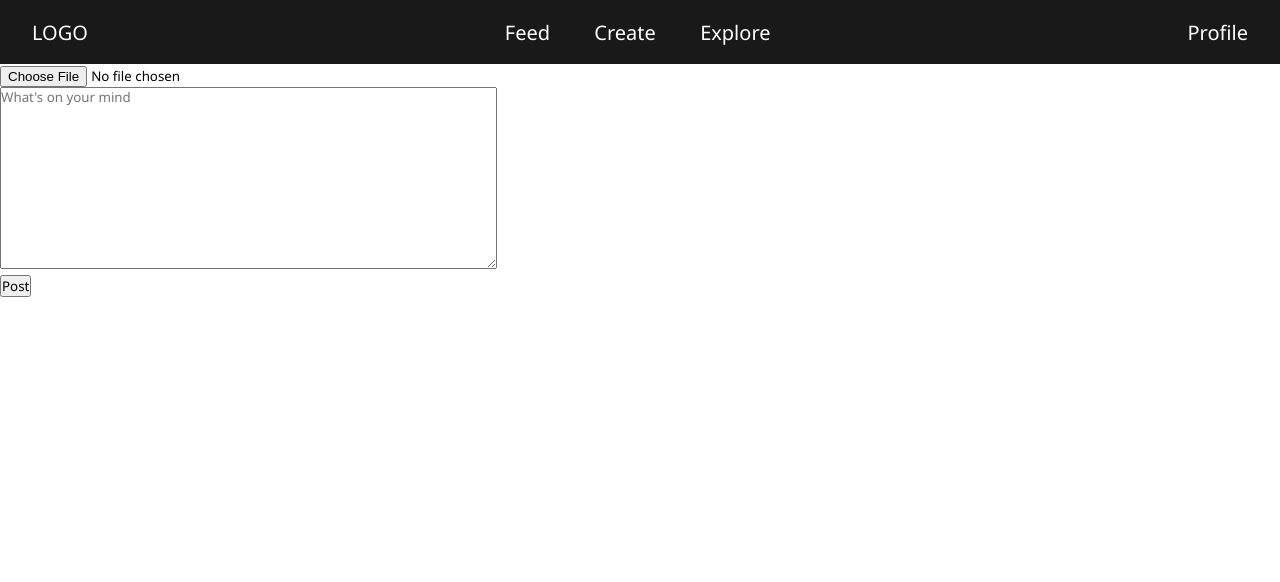
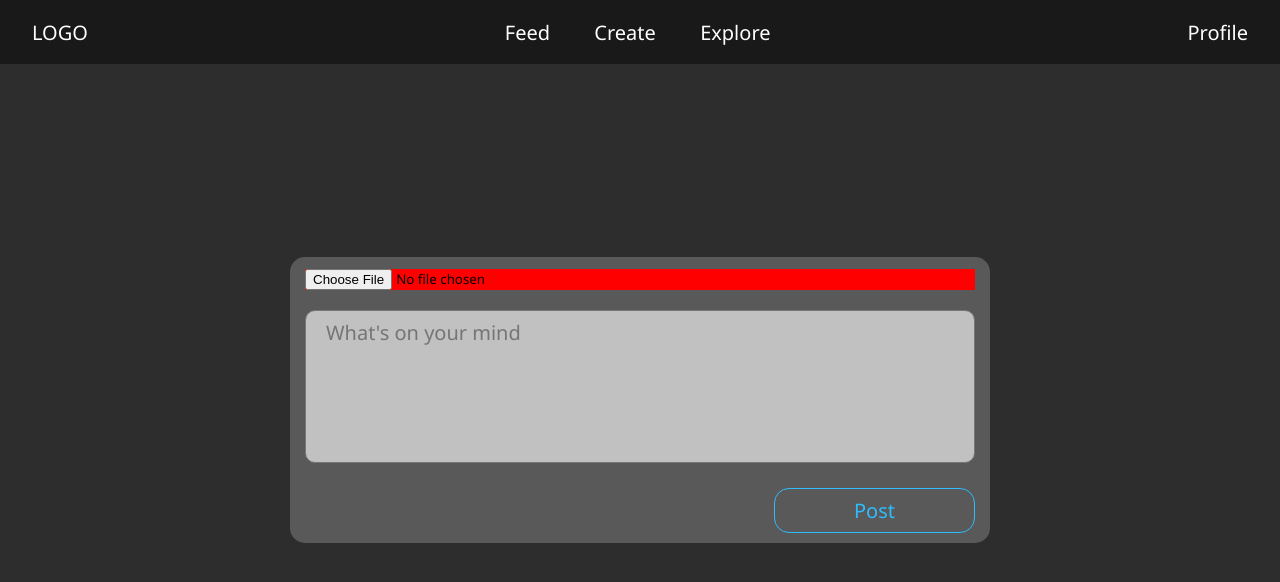
Before and after one commit to hassanshakil12/MERN-Social-Media-App, a React (Vite) app in the folder frontend/: page /createPost in a window 1280 px wide. Shown: the top 582 px of the page. Built offline with nearby package versions, Linux system fonts and the light colour scheme.

Commit message:
Added Styles...

```diff
--- a/frontend/src/components/CreatePost/CreatePost.css
+++ b/frontend/src/components/CreatePost/CreatePost.css
@@ -0,0 +1,62 @@
+.createPost-container {
+    background-color: rgb(45, 45, 45);
+    width: 100%;
+    height: 92vh;
+}
+
+/* Create Post Form CSS */
+
+.createPost-form {
+    background-color: rgb(89, 89, 89);
+    width: fit-content;
+    position: absolute;
+    height: fit-content;
+    width: 700px;
+    padding: 15px 30px;
+    border-radius: 15px;
+    top: 50%;
+    left: 50%;
+    transform: translate(-50%, -50%);
+    padding: 10px 15px;
+    border-radius: 15px;
+    display: flex;
+    align-content: center;
+    flex-direction: column;
+    justify-content: space-between;
+    gap: 20px;
+}
+
+.createPost-form input[type='file']{
+    background-color: red;
+    width: 100%;
+}
+
+ textarea {
+    background-color: rgb(193, 193, 193);
+    resize: none;
+    width: 100%;
+    border-radius: 10px;
+    padding: 8px 20px;
+    font-size: 20px;
+    outline: none;
+}
+
+.createPost-button-container button {
+    width: 30%;
+    padding: 8px 12px;
+    font-size: 20px;
+    outline: none;
+    border: 1px solid rgb(47, 188, 253);
+    color: rgb(47, 188, 253);
+    background-color: transparent;
+    border-radius: 15px;
+    cursor: pointer;
+    transition: all ease 0.3s;
+    float: right;
+}
+
+.createPost-button-container button:hover {
+    color: rgb(47, 188, 253);
+    border: 1px solid rgba(47, 188, 253, 0.274);
+    background-color: rgba(47, 188, 253, 0.274);
+}
--- a/frontend/src/components/CreatePost/CreatePost.jsx
+++ b/frontend/src/components/CreatePost/CreatePost.jsx
@@ -1,6 +1,7 @@
 import React, { useRef, useState } from "react";
 import { useNavigate } from "react-router-dom";
 import { createPost } from "../../services/Api";
+import "./CreatePost.css";
 
 const CreatePost = () => {
   const [imageFile, setImageFile] = useState(null);
@@ -44,21 +45,26 @@ const CreatePost = () => {
 
   return (
     <>
-      <div>
-        <form method="post" onSubmit={handleOnSubmit}>
+      <div className="createPost-container">
+        <form
+          method="post"
+          onSubmit={handleOnSubmit}
+          className="createPost-form"
+        >
           <div>
             <input type="file" name="image" onChange={handleOnChange} />
           </div>
           <div>
             <textarea
               placeholder="What's on your mind"
-              rows={10}
-              cols={60}
+              rows={5}
               name="caption"
               ref={captionRef}
             ></textarea>
           </div>
-          <button type="submit">Post</button>
+          <div className="createPost-button-container">
+            <button type="submit">Post</button>
+          </div>
         </form>
       </div>
     </>
--- a/frontend/src/components/Feed/Feed.css
+++ b/frontend/src/components/Feed/Feed.css
@@ -0,0 +1,189 @@
+.feed-container {
+    width: 100%;
+    height: 100%;
+    background-color: #191919;
+    padding: 20px 50px;
+    display: flex;
+    align-items: center;
+    flex-direction: column;
+    justify-content: space-between;
+    gap: 15px;
+    color: white;
+}
+
+/* Post Card CSS */
+
+.postCard-container {
+    background: rgb(0, 0, 0);
+    background: linear-gradient(180deg, rgb(14, 14, 14) 80%, rgb(24, 24, 24) 100%);
+    height: fit-content;
+    width: 700px;
+    padding: 15px 30px;
+    border-radius: 15px;
+    /* backdrop-filter: drop-shadow(2px 4px 6px black); */
+    position: relative;
+}
+
+.postCard-container h3 {
+    font-weight: 600;
+    margin: 10px 0;
+    font-size: 25px;
+}
+
+/* Post Content CSS */
+
+.postContent-container {
+    position: relative;
+    height: fit-content;
+}
+
+.postContent-container p {
+    font-size: 20px;
+    margin: 5px;
+    color: rgb(190, 190, 190);
+}
+
+.postContent-container .postContent-Image {
+    position: relative;
+    width: 100%;
+    height: 475px;
+    overflow: hidden;
+    border-radius: 10px;
+    display: flex;
+    justify-content: center;
+    align-items: center;
+    background: #000;
+}
+
+.postContent-Image img {
+    position: relative;
+    object-fit: cover;
+    max-width: 100%;
+    height: 100%;
+}
+
+/* Like Button CSS */
+
+.likeBtn-container {
+    margin: 10px 0;
+}
+
+.likeBtn-container button {
+    width: 13%;
+    padding: 6px 12px;
+    font-size: 18px;
+    outline: none;
+    border: 1px solid rgb(253, 47, 47);
+    color: rgb(253, 47, 47);
+    background-color: transparent;
+    border-radius: 15px;
+    cursor: pointer;
+    transition: all ease 0.3s;
+}
+
+.likeBtn-container button:hover {
+    color: rgb(253, 47, 47);
+    border: 1px solid rgba(253, 47, 47, 0.274);
+    background-color: rgba(253, 47, 47, 0.274);
+}
+
+.likeBtn-container span {
+    font-size: 20px;
+    margin-left: 1%;
+    color: rgb(190, 190, 190);
+}
+
+/* Comment Section CSS */
+
+.postCard-comment-section {
+    border-radius: 8px;
+    height: auto;
+    padding: 5px 20px;
+    padding-bottom: 10px;
+    transition: all ease 0.3s;
+}
+
+.postCard-comment-section:hover {
+    background-color: rgb(31, 31, 31);
+}
+
+.postCard-comment-section h4 {
+    font-weight: 500;
+    font-size: 20px;
+    color: rgb(190, 190, 190);
+}
+
+.postCard-comment-section h6 {
+    font-weight: 500;
+    font-size: 20px;
+    margin-left: 3%;
+    color: #404040;
+}
+
+.postCard-comment-section .post-comment {
+    margin-top: 5px;
+    margin-left: 3%;
+}
+
+.post-comment h5 {
+    white-space: nowrap;
+    font-size: 18px;
+    font-weight: 800;
+    color: rgb(255, 255, 255);
+    height: auto;
+}
+
+.post-comment span {
+    font-size: 18px;
+    font-weight: 400;
+    color: rgb(190, 190, 190);
+    word-wrap: break-word;
+    overflow-wrap: break-word;
+    white-space: normal;
+}
+
+/* Post Card Comment Input & Button */
+
+.postCard-comment form {
+    margin: 10px 0;
+    width: 100%;
+    height: auto;
+    display: flex;
+    justify-content: space-between;
+}
+
+.postCard-comment input[type='text'] {
+    width: 80%;
+    padding: 8px 20px;
+    font-size: 20px;
+    outline: none;
+    border: 1px solid #757575;
+    border-radius: 15px;
+    transition: all ease 0.3s;
+    background-color: transparent;
+    color: rgb(220, 220, 220);
+}
+
+.postCard-comment input[type='text']:hover {
+    background-color: rgb(45, 45, 45);
+    border: 1px solid rgb(45, 45, 45);
+}
+
+.postCard-comment button {
+    width: 19%;
+    padding: 8px 12px;
+    font-size: 20px;
+    outline: none;
+    border: 1px solid rgb(47, 188, 253);
+    color: rgb(47, 188, 253);
+    background-color: transparent;
+    border-radius: 15px;
+    cursor: pointer;
+    transition: all ease 0.3s;
+}
+
+.postCard-comment button:hover {
+    color: rgb(47, 188, 253);
+    border: 1px solid rgba(47, 188, 253, 0.274);
+    background-color: rgba(47, 188, 253, 0.274);
+}
--- a/frontend/src/components/Feed/Feed.jsx
+++ b/frontend/src/components/Feed/Feed.jsx
@@ -1,6 +1,7 @@
 import React, { useEffect, useState } from "react";
 import { fetchPost, currentUserProfile } from "../../services/Api.jsx";
 import PostCard from "./PostCard.jsx";
+import "./Feed.css"
 
 const Feed = () => {
   const [posts, setPosts] = useState([]);
@@ -26,11 +27,11 @@ const Feed = () => {
   console.log(posts);
 
   return (
-    <>
+    <div className="feed-container">
       {posts.map((post) => (
         <PostCard key={post._id} post={post} currentUser={currentUser} />
       ))}
-    </>
+    </div>
   );
 };
 
--- a/frontend/src/components/Feed/LikeBtn.jsx
+++ b/frontend/src/components/Feed/LikeBtn.jsx
@@ -1,5 +1,6 @@
 import React, { useEffect, useState } from "react";
 import { likePost, unlikePost } from "../../services/Api.jsx";
+import "./Feed.css";
 
 const LikeBtn = ({ post, currentUser }) => {
   const [isLiked, setIsLiked] = useState(null);
@@ -41,14 +42,15 @@ const LikeBtn = ({ post, currentUser }) => {
     }
   };
   return (
-    <>
+    <div className="likeBtn-container">
       {isLiked ? (
         <button onClick={() => handleOnClick(post._id)}>Unlike</button>
       ) : (
-        <button onClick={() => handleOnClick(post._id)}>like</button>
+        <button onClick={() => handleOnClick(post._id)}>Like</button>
       )}
+      {console.log(post.likes)}
       <span> Likes: {likes.length}</span>
-    </>
+    </div>
   );
 };
 
--- a/frontend/src/components/Feed/PostCard.jsx
+++ b/frontend/src/components/Feed/PostCard.jsx
@@ -2,6 +2,7 @@ import React, { useRef, useState } from "react";
 import { createComment } from "../../services/Api.jsx";
 import LikeBtn from "./LikeBtn.jsx";
 import PostContent from "./PostContent.jsx";
+import "./Feed.css";
 
 const PostCard = ({ post, currentUser }) => {
   const [comments, setComments] = useState(post.comment || []);
@@ -26,34 +27,38 @@ const PostCard = ({ post, currentUser }) => {
   };
 
   return (
-    <div>
+    <div className="postCard-container">
       <h3>{post.user.username}</h3>
 
       {/* Rendering post content */}
-      <PostContent content={post.content}/>
-
-      {/* Comment Logic */}
-      <form onSubmit={handleOnClick}>
-        <input type="text" placeholder="Comment here..." ref={commentRef} />
-        <button type="submit">Send</button>
-      </form>
+      <PostContent content={post.content} />
 
       {/* like Logic */}
       <span>
         <LikeBtn post={post} currentUser={currentUser} />
       </span>
-      <div>
+
+      {/* Comment Logic */}
+      <div className="postCard-comment-section">
         <h4>Comments:</h4>
         {comments.length > 0 ? (
           comments.map((comment, idx) => (
-            <div key={idx}>
-              <h5>{comment.user?.username.split(" ")[1] || "User"}</h5>
-              <p>{comment.content}</p>
+            <div key={idx} className="post-comment">
+              <h5>
+                {comment.user?.username || "User"}: <span>{comment.content}</span>
+              </h5>
             </div>
           ))
         ) : (
-          <h5>No commnt added yet...</h5>
+          <h6>No commnt added yet...</h6>
         )}
+      </div>
+      {/* Comment Logic */}
+      <div className="postCard-comment">
+        <form onSubmit={handleOnClick}>
+          <input type="text" placeholder="Comment here..." ref={commentRef} />
+          <button type="submit">Send</button>
+        </form>
       </div>
     </div>
   );
--- a/frontend/src/components/Feed/PostContent.jsx
+++ b/frontend/src/components/Feed/PostContent.jsx
@@ -1,21 +1,23 @@
 import React from "react";
+import "./Feed.css";
 
 const PostContent = ({ content }) => {
   return (
-    <>
+    <div className="postContent-container">
       {content.map((item, idx) => (
         <div key={idx}>
           {item.image && (
-            <img
-              src={`http://localhost:5000/uploads/postImages/${item.image}`}
-              alt="Post Img"
-              style={{ maxWidth: "25%", height: "auto" }}
-            />
+            <div className="postContent-Image">
+              <img
+                src={`http://localhost:5000/uploads/postImages/${item.image}`}
+                alt="Post Img"
+              />
+            </div>
           )}
           {item.caption && <p>{item.caption}</p>}
         </div>
       ))}
-    </>
+    </div>
   );
 };
 
```
